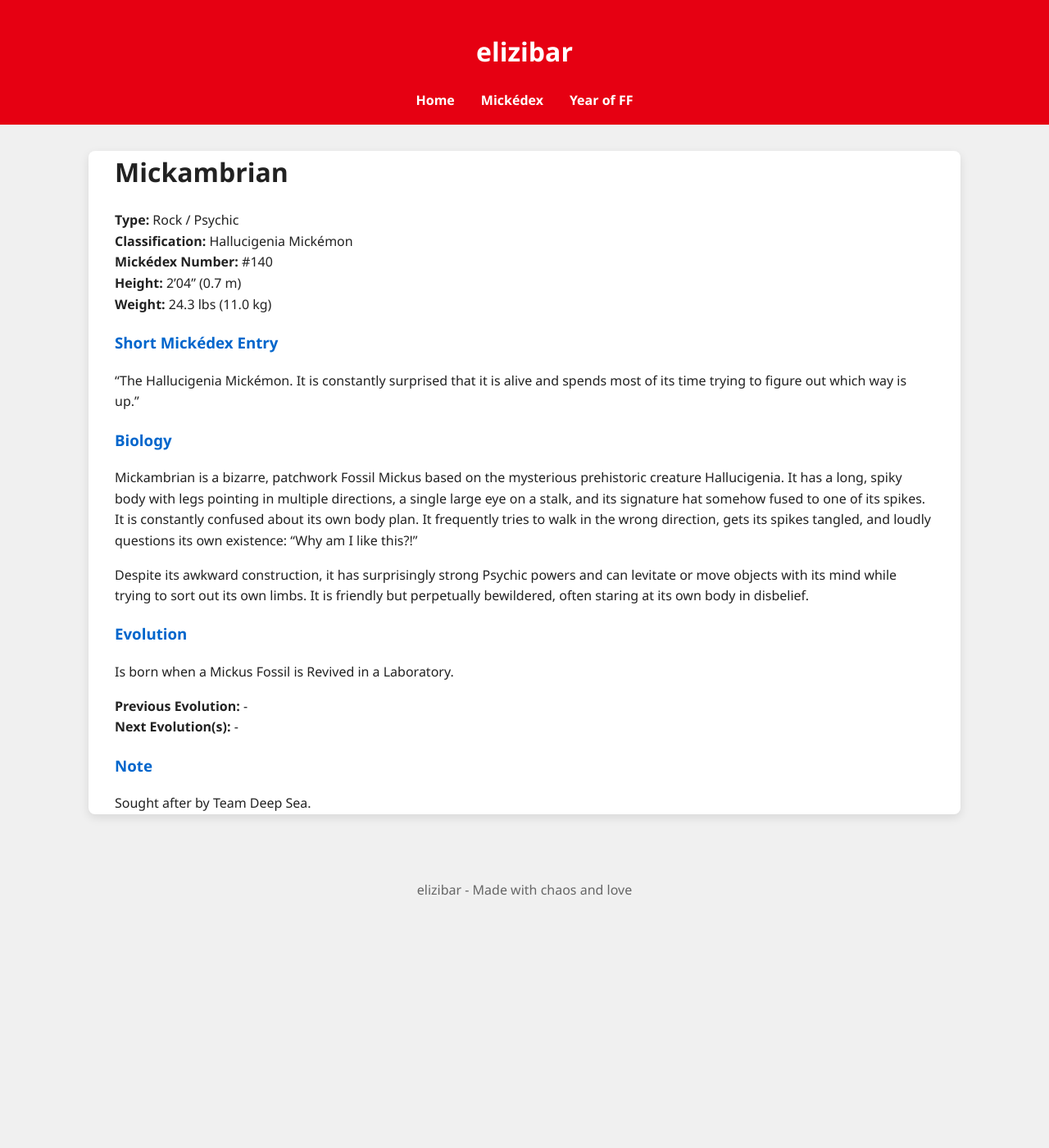
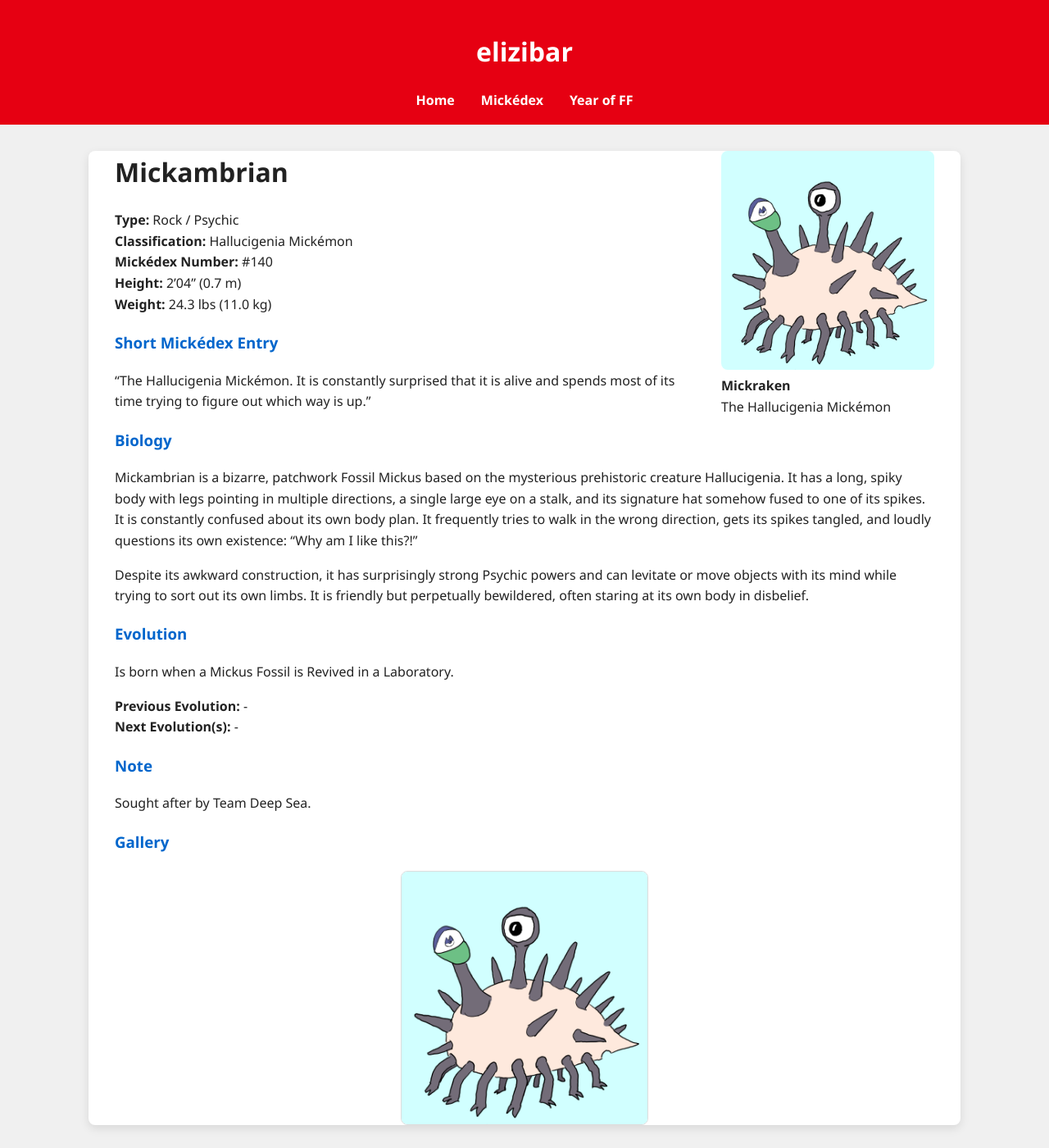
Before and after one commit to elizibar/elizibar.github.io, a Jekyll site: the page built from mickedex/fossil/mickambrian.md, in a window 1280 px wide and 1400 px high. Shown: the whole window at 82% size. Built offline with Jekyll 4.4.1, drawn with Linux system fonts in a browser that asks for light colours.

Commit message:
mickambrian

```diff
--- a/mickedex/fossil/mickambrian.md
+++ b/mickedex/fossil/mickambrian.md
@@ -3,6 +3,11 @@ title: Mickambrian
 layout: default
 permalink: /mickedex/mickambrian/
 ---
+
+<figure style="float: right; margin: 0 0 20px 20px; width: 260px;">
+  <img src="/assets/images/mick/mickambrian.png" alt="Mickambrian" style="width: 100%; border-radius: 8px;">
+  <figcaption><strong>Mickraken</strong><br>The Hallucigenia Mickémon</figcaption>
+</figure>
 
 # Mickambrian
 
@@ -28,3 +33,6 @@ Is born when a Mickus Fossil is Revived in a Laboratory.
 
 ### Note
 Sought after by Team Deep Sea.
+
+### Gallery
+![Mickambrian](/assets/images/mick/mickambrian.png){:width="30%" style="display: block; margin: 20px auto; border: 1px solid #ddd; border-radius: 8px;"}
```
Also changed, not shown: assets/images/mick/mickambrian.png (added).
